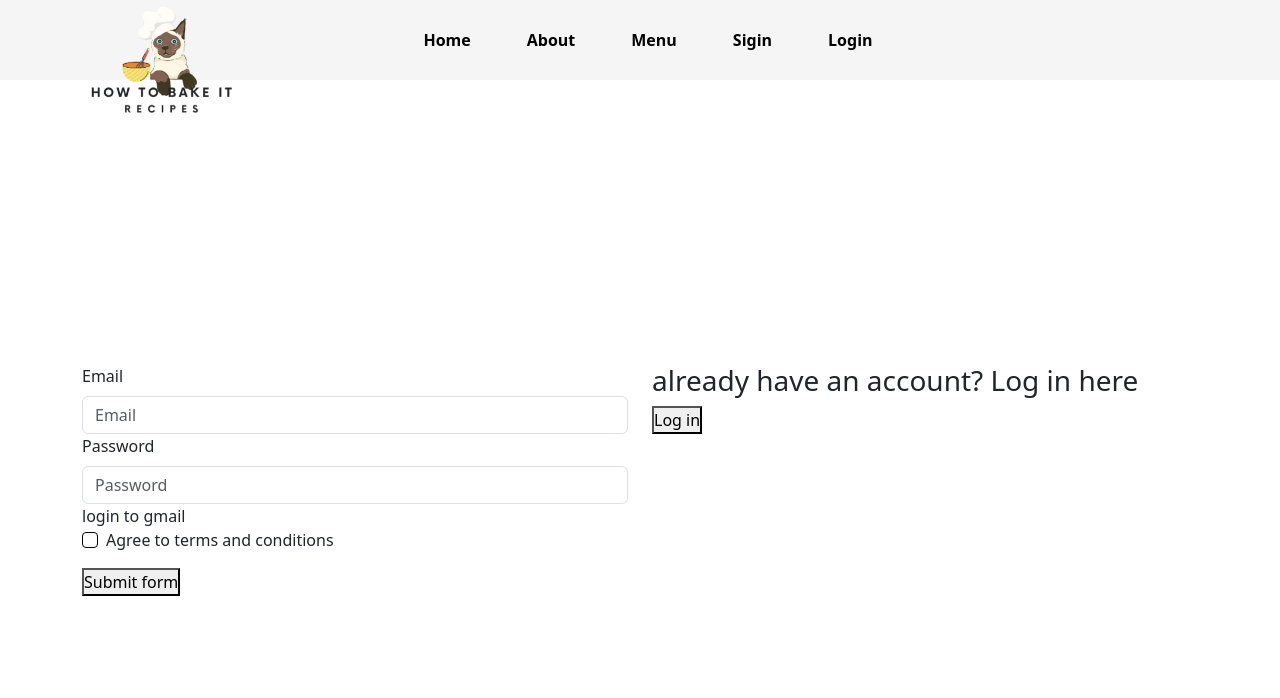
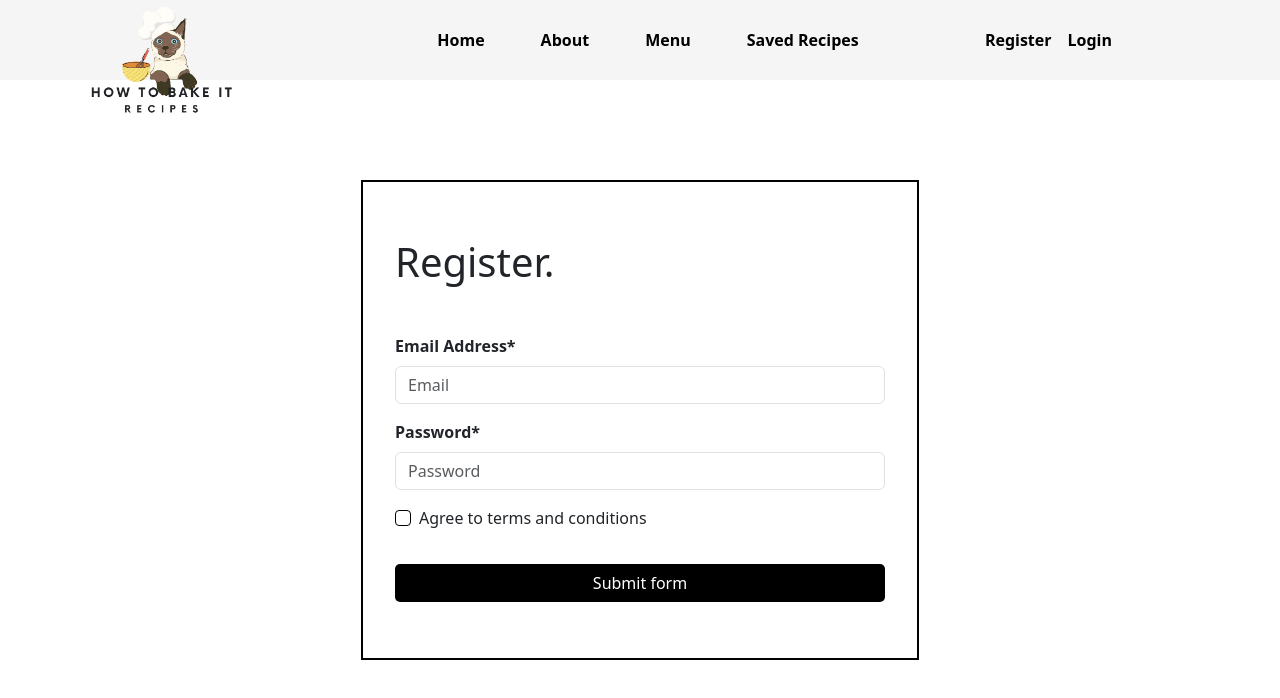
Before and after one commit to eunicepague/How-To-Bake-It-Recipes, a React (Vite) app: page /login in a window 1280 px wide. Shown: the top 698 px of the page. Built offline with nearby package versions, Linux system fonts and the light colour scheme.

Commit message:
fixed login, and username applied to headers, also changed the login.jsx

```diff
--- a/src/App.jsx
+++ b/src/App.jsx
@@ -3,9 +3,12 @@ import { Routes, Route } from 'react-router-dom';
 import Headers from './components/Headers';
 import routes from './routes';
 import Loaders from './components/Loaders';
+import { UserContext } from './components/UserContext';
 
 function App() {
   const [isLoading, setIsLoading] = useState(true);
+  const [isLoggedIn, setIsLoggedIn] = useState(false);
+  const [username, setUsername] = useState('');
 
   useEffect(() => {
     // Simulate a data fetching function
@@ -27,6 +30,9 @@ function App() {
 
   return (
     <>
+      <UserContext.Provider
+        value={{ isLoggedIn, setIsLoggedIn, username, setUsername }}
+      >
         <Headers />
         <main>
           <Routes>
@@ -42,6 +48,7 @@ function App() {
             })}
           </Routes>
         </main>
+      </UserContext.Provider>
     </>
   );
 }
--- a/src/components/Headers.css
+++ b/src/components/Headers.css
@@ -21,3 +21,9 @@
   display: flex;
   gap: 40px;
 }
+
+.login-register {
+  display: flex;
+  position: absolute;
+  right: 10rem;
+}
--- a/src/components/Headers.jsx
+++ b/src/components/Headers.jsx
@@ -1,13 +1,24 @@
+import { useContext, useState } from 'react';
 import Container from 'react-bootstrap/Container';
 import Nav from 'react-bootstrap/Nav';
 import Navbar from 'react-bootstrap/Navbar';
 import { Link } from 'react-router-dom';
+import { UserContext } from './UserContext';
 
 import Logo from './../assets/logo.png';
 
 import './Headers.css';
 
 const Headers = () => {
+  const { isLoggedIn, username, setIsLoggedIn, setUsername } =
+    useContext(UserContext);
+
+  const logout = () => {
+    //clear user session
+    setIsLoggedIn(false);
+    setUsername('');
+  };
+
   // ScrollToTop
   const scrollToTop = () => {
     window.scrollTo(0, 0);
@@ -34,12 +45,31 @@ const Headers = () => {
             <Nav.Link as={Link} to="/category" onClick={scrollToTop}>
               Menu
             </Nav.Link>
-            <Nav.Link as={Link} to="/register" onClick={scrollToTop}>
-              Sigin
+            <Nav.Link as={Link} to="/category" onClick={scrollToTop}>
+              Saved Recipes
             </Nav.Link>
-            <Nav.Link as={Link} to="/login" onClick={scrollToTop}>
-              Login
-            </Nav.Link>
+
+            <span className="login-register">
+              {isLoggedIn ? (
+                <>
+                  <Nav.Link as={Link} to="/profile" onClick={scrollToTop}>
+                    {username}
+                  </Nav.Link>
+                  <Nav.Link as={Link} to="/" onClick={logout}>
+                    Logout
+                  </Nav.Link>
+                </>
+              ) : (
+                <>
+                  <Nav.Link as={Link} to="/register" onClick={scrollToTop}>
+                    Register
+                  </Nav.Link>
+                  <Nav.Link as={Link} to="/login" onClick={scrollToTop}>
+                    Login
+                  </Nav.Link>
+                </>
+              )}
+            </span>
           </Nav>
         </Navbar.Collapse>
       </Container>
--- a/src/components/Login/Login.jsx
+++ b/src/components/Login/Login.jsx
@@ -1,11 +1,14 @@
-// import React from 'react';
-import { useState } from 'react';
+import { useContext, useState } from 'react';
 import { Container, Row, Col, Form, InputGroup } from 'react-bootstrap';
 import axios from 'axios';
+import { UserContext } from '../UserContext';
 
+import './Register.css';
 const Login = () => {
   const [email, setEmail] = useState('');
   const [password, setPassword] = useState('');
+
+  const { setIsLoggedIn, setUsername } = useContext(UserContext);
 
   const handleSubmit = async (e) => {
     e.preventDefault();
@@ -26,6 +29,9 @@ const Login = () => {
 
       if (response.status === 200) {
         console.log(response.data);
+        setIsLoggedIn(true); // Update isLoggedIn state here
+        setUsername(response.data.user.username); // Use the username from the response
+        alert('Successfully Logged In!');
       } else {
         console.error('Failed to login');
       }
@@ -46,13 +52,12 @@ const Login = () => {
       <Container className="login-container">
         <section className="login-content">
           <Row>
-            <Col lg={6}>
-              <div>
+            <Col className="login-container-box">
               <Form onSubmit={handleSubmit} className="login-form">
-                  <Col>
                 {/* Email */}
                 <Form.Group as={Col} controlId="validationEmail">
-                      <Form.Label>Email</Form.Label>
+                  <h1> Register.</h1>
+                  <Form.Label>Email Address*</Form.Label>
                   <InputGroup hasValidation>
                     <Form.Control
                       type="email"
@@ -66,7 +71,7 @@ const Login = () => {
                 </Form.Group>
 
                 <Form.Group as={Col} controlId="validationPassword">
-                      <Form.Label>Password</Form.Label>
+                  <Form.Label>Password*</Form.Label>
                   <Form.Control
                     required
                     type="password"
@@ -81,26 +86,19 @@ const Login = () => {
                     lowercase letter, and at least 8 or more characters
                   </Form.Control.Feedback>
                 </Form.Group>
-                  </Col>
-                  <div>
-                    login to gmail
-                    <Form.Group className="mb-3">
+
+                <Form.Group className="mt-3">
                   <Form.Check
                     required
                     label="Agree to terms and conditions"
                     feedbackType="invalid"
+                    className="no-line-through"
                   />
                 </Form.Group>
-                    <button type="submit">Submit form</button>
-                  </div>
+                <button type="submit" id="login-btn">
+                  Submit form
+                </button>
               </Form>
-              </div>
-            </Col>
-            <Col lg={6}>
-              <div>
-                <h3>already have an account? Log in here</h3>
-                <button>Log in</button>
-              </div>
             </Col>
           </Row>
         </section>
--- /dev/null
+++ b/src/components/Login/Register.css
@@ -0,0 +1,50 @@
+.login-container {
+  display: flex;
+  justify-content: center;
+  align-items: center;
+  width: 100%;
+  min-height: 85vh;
+}
+
+.login-content {
+  width: 50%;
+}
+
+.login-container-box {
+  width: 80%;
+}
+
+.login-form {
+  display: flex;
+  justify-content: center;
+  flex-direction: column;
+  min-height: 30rem;
+  padding: 2rem;
+  border: 2px solid black;
+}
+
+.login-form .form-group {
+  margin-bottom: 1rem; /* Adjust this value as needed */
+}
+
+.login-container-box .col {
+  flex: 0;
+}
+
+.login-container h1 {
+  margin-bottom: 2rem;
+}
+
+#login-btn {
+  background-color: black;
+  border: black;
+  color: white;
+  height: 2.4rem;
+  border-radius: 5px;
+  margin-top: 2rem;
+}
+
+.login-form .form-label {
+  font-weight: bold;
+  margin-top: 1rem;
+}
--- a/src/components/Register/Register.css
+++ /dev/null
@@ -1,15 +0,0 @@
-.login-container {
-  display: flex;
-  justify-content: center;
-  align-items: center;
-  width: 100%;
-  min-height: 100vh;
-}
-
-.login-content {
-  width: 100%;
-}
-
-.login-form {
-  width: 100%;
-}
--- a/src/components/Register/Register.jsx
+++ b/src/components/Register/Register.jsx
@@ -1,7 +1,7 @@
 import { useState } from 'react';
 import { Container, Row, Col, Form, Button, InputGroup } from 'react-bootstrap';
 import axios from 'axios';
-import './Register.css';
+// import './Register.css';
 
 const Register = () => {
   const [validated, setValidated] = useState(false);
@@ -71,8 +71,8 @@ const Register = () => {
   };
 
   return (
-    <Container className="login-container">
-      <section className="login-content">
+    <Container className="register-container">
+      <section className="register-content">
         <Row>
           <Col lg={6}>
             <div>
@@ -83,7 +83,7 @@ const Register = () => {
                 noValidate
                 validated={validated && passwordMatch}
                 onSubmit={handleSubmit}
-                className="login-form"
+                className="register-form"
               >
                 <Col>
                   <Row>
--- /dev/null
+++ b/src/components/UserContext.jsx
@@ -0,0 +1,3 @@
+import { createContext } from 'react';
+
+export const UserContext = createContext();
```
Lines whose indentation alone changed are shown as unchanged.
